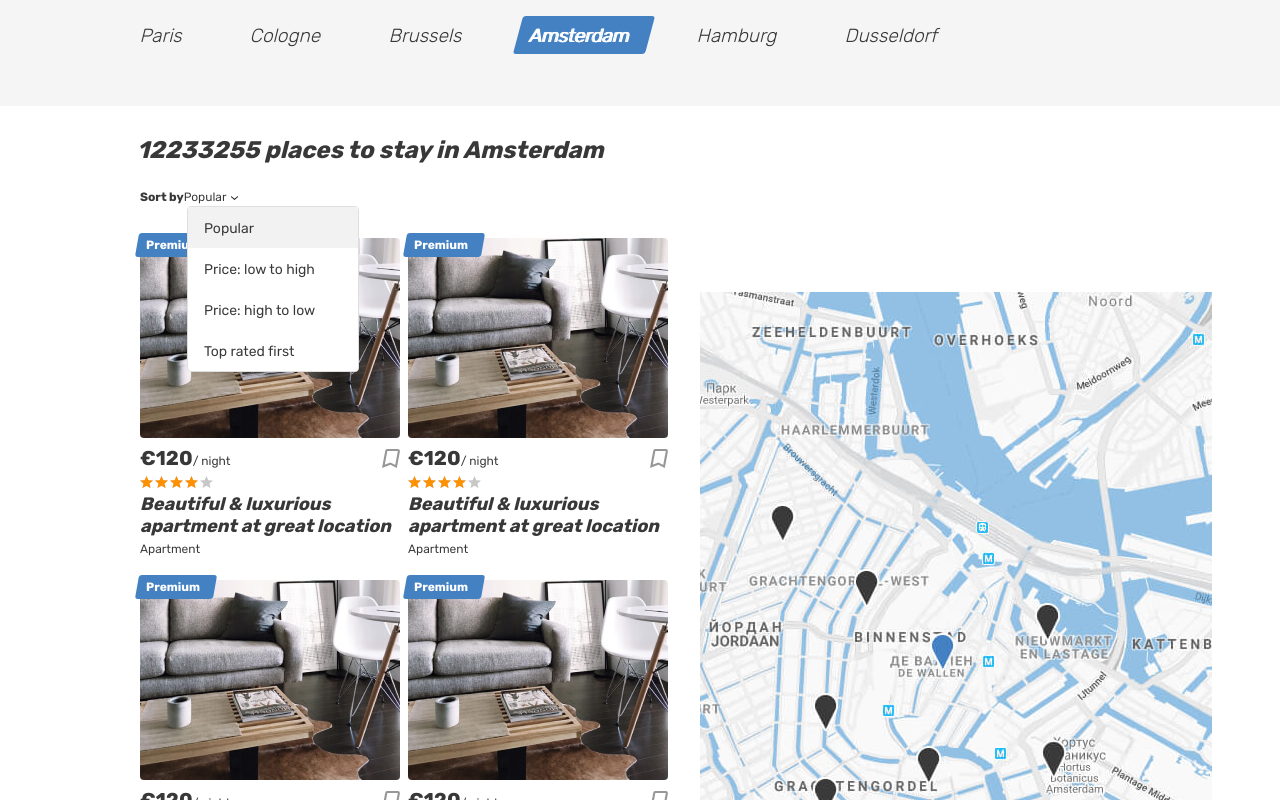
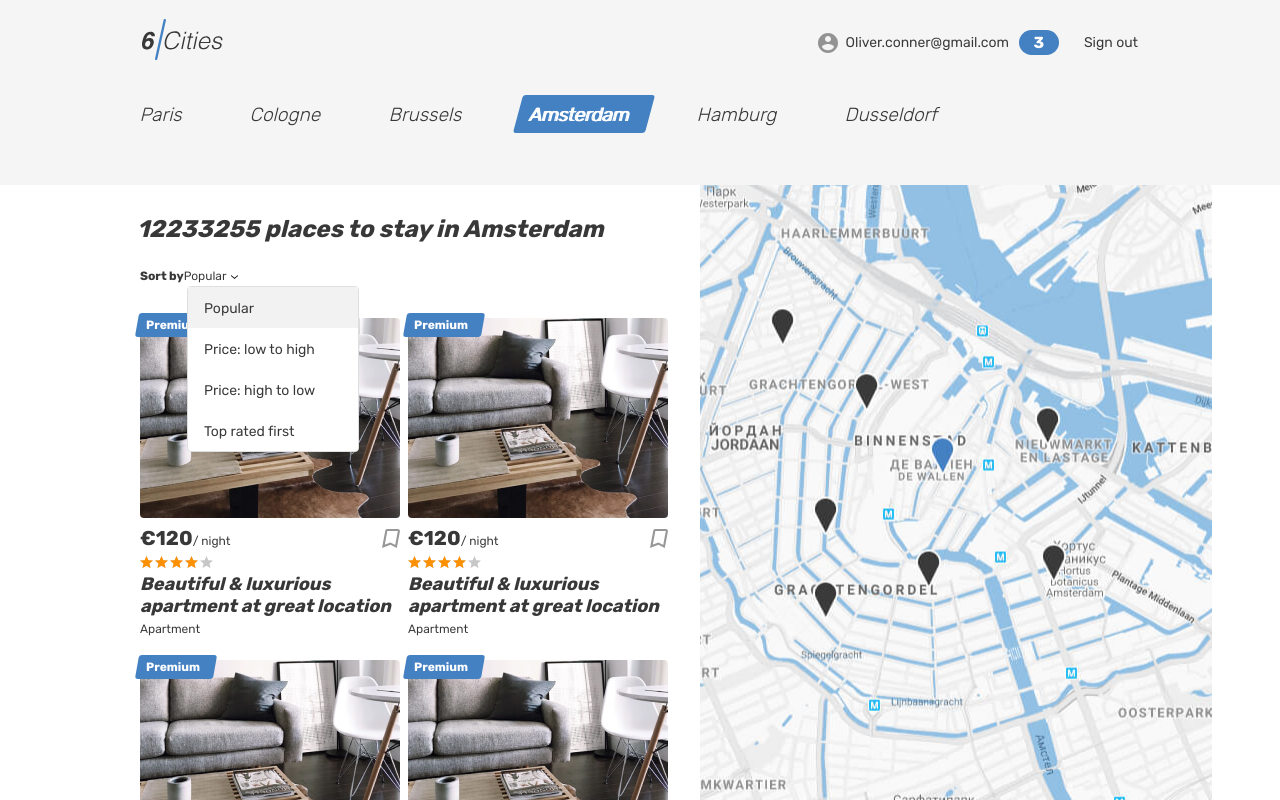
Before and after one commit to orloffDev/six-cities-react, a React (Vite) app: page / in a window 1280 px wide. Shown: the top 800 px of the page. Built offline with nearby package versions, Linux system fonts and the light colour scheme.

Commit message:
up pages

```diff
--- a/markup/offer.html
+++ b/markup/offer.html
@@ -46,7 +46,6 @@
           </div>
         </div>
       </header>
-
       <main class="page__main page__main--offer">
         <section class="offer">
           <div class="offer__gallery-container container">
--- a/src/pages/login-screen/login-screen.tsx
+++ b/src/pages/login-screen/login-screen.tsx
@@ -1,6 +1,21 @@
 
 function LoginScreen(): JSX.Element {
   return (
+
+
+    <div className="page page--gray page--login">
+      <header className="header">
+        <div className="container">
+          <div className="header__wrapper">
+            <div className="header__left">
+              <a className="header__logo-link" href="main.html">
+                <img className="header__logo" src="img/logo.svg" alt="6 cities logo" width="81" height="41" />
+              </a>
+            </div>
+          </div>
+        </div>
+      </header>
+
       <main className="page__main page__main--login">
         <div className="page__login-container container">
           <section className="login">
@@ -26,6 +41,8 @@ function LoginScreen(): JSX.Element {
           </section>
         </div>
       </main>
+    </div>
+
   );
 }
 
--- a/src/pages/offer-screen/offer-screen.tsx
+++ b/src/pages/offer-screen/offer-screen.tsx
@@ -1,6 +1,35 @@
 
 function OfferScreen(): JSX.Element {
   return (
+    <div className="page">
+      <header className="header">
+        <div className="container">
+          <div className="header__wrapper">
+            <div className="header__left">
+              <a className="header__logo-link" href="main.html">
+                <img className="header__logo" src="img/logo.svg" alt="6 cities logo" width="81" height="41" />
+              </a>
+            </div>
+            <nav className="header__nav">
+              <ul className="header__nav-list">
+                <li className="header__nav-item user">
+                  <a className="header__nav-link header__nav-link--profile" href="#">
+                    <div className="header__avatar-wrapper user__avatar-wrapper">
+                    </div>
+                    <span className="header__user-name user__name">Oliver.conner@gmail.com</span>
+                    <span className="header__favorite-count">3</span>
+                  </a>
+                </li>
+                <li className="header__nav-item">
+                  <a className="header__nav-link" href="#">
+                    <span className="header__signout">Sign out</span>
+                  </a>
+                </li>
+              </ul>
+            </nav>
+          </div>
+        </div>
+      </header>
       <main className="page__main page__main--offer">
         <section className="offer">
           <div className="offer__gallery-container container">
@@ -308,6 +337,7 @@ function OfferScreen(): JSX.Element {
           </section>
         </div>
       </main>
+    </div>
   );
 }
 
--- a/src/pages/welcome-screen/welcome-screen.tsx
+++ b/src/pages/welcome-screen/welcome-screen.tsx
@@ -6,6 +6,36 @@ type WelcomeScreenProps = {
 
 function WelcomeScreen({placesFound}: WelcomeScreenProps): JSX.Element {
   return (
+
+    <div className="page page--gray page--main">
+      <header className="header">
+        <div className="container">
+          <div className="header__wrapper">
+            <div className="header__left">
+              <a className="header__logo-link header__logo-link--active">
+                <img className="header__logo" src="img/logo.svg" alt="6 cities logo" width="81" height="41" />
+              </a>
+            </div>
+            <nav className="header__nav">
+              <ul className="header__nav-list">
+                <li className="header__nav-item user">
+                  <a className="header__nav-link header__nav-link--profile" href="#">
+                    <div className="header__avatar-wrapper user__avatar-wrapper">
+                    </div>
+                    <span className="header__user-name user__name">Oliver.conner@gmail.com</span>
+                    <span className="header__favorite-count">3</span>
+                  </a>
+                </li>
+                <li className="header__nav-item">
+                  <a className="header__nav-link" href="#">
+                    <span className="header__signout">Sign out</span>
+                  </a>
+                </li>
+              </ul>
+            </nav>
+          </div>
+        </div>
+      </header>
       <main className="page__main page__main--index">
         <h1 className="visually-hidden">Cities</h1>
         <div className="tabs">
@@ -78,6 +108,7 @@ function WelcomeScreen({placesFound}: WelcomeScreenProps): JSX.Element {
           </div>
         </div>
       </main>
+    </div>
   );
 }
 
```
Lines whose indentation alone changed are shown as unchanged.
